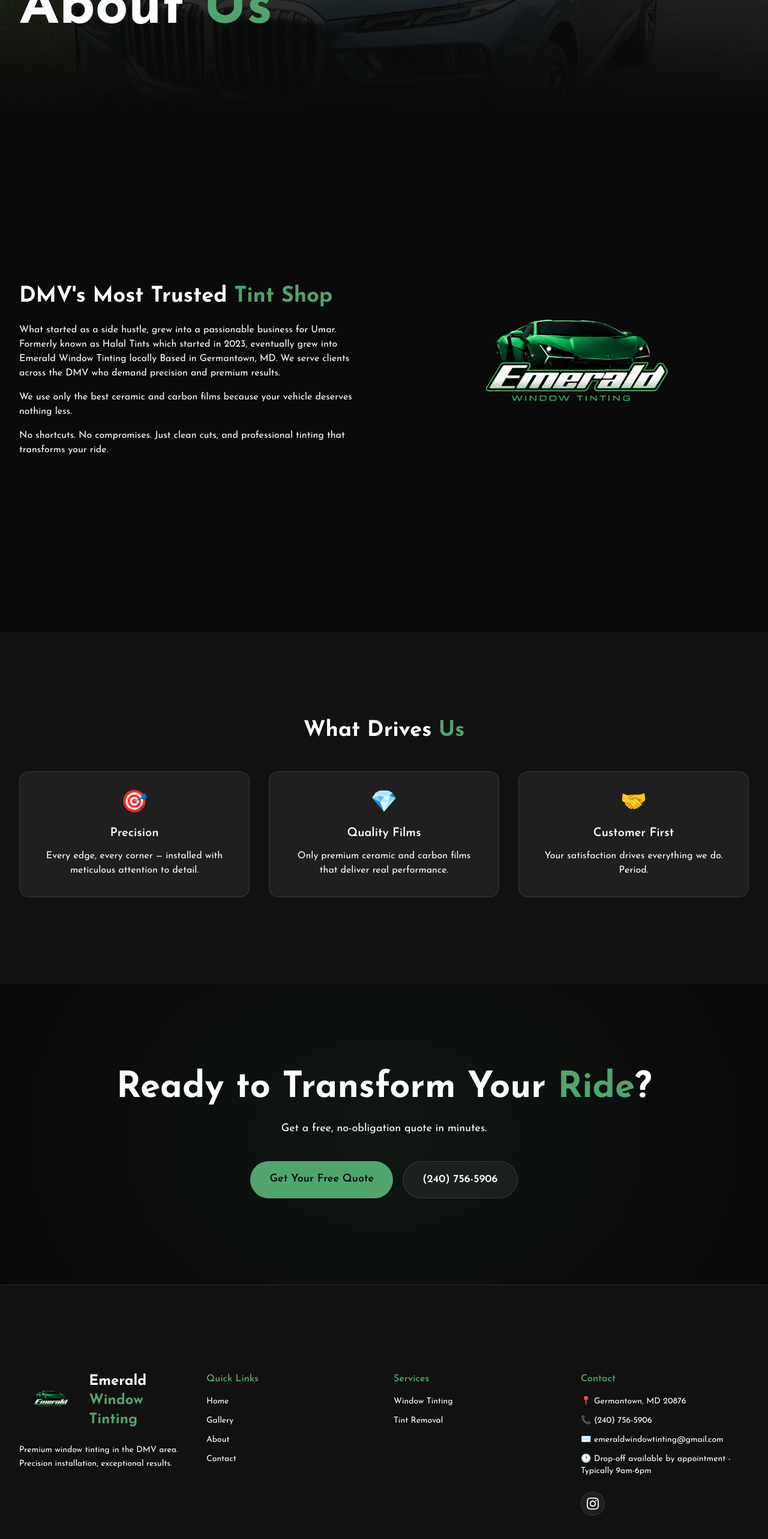
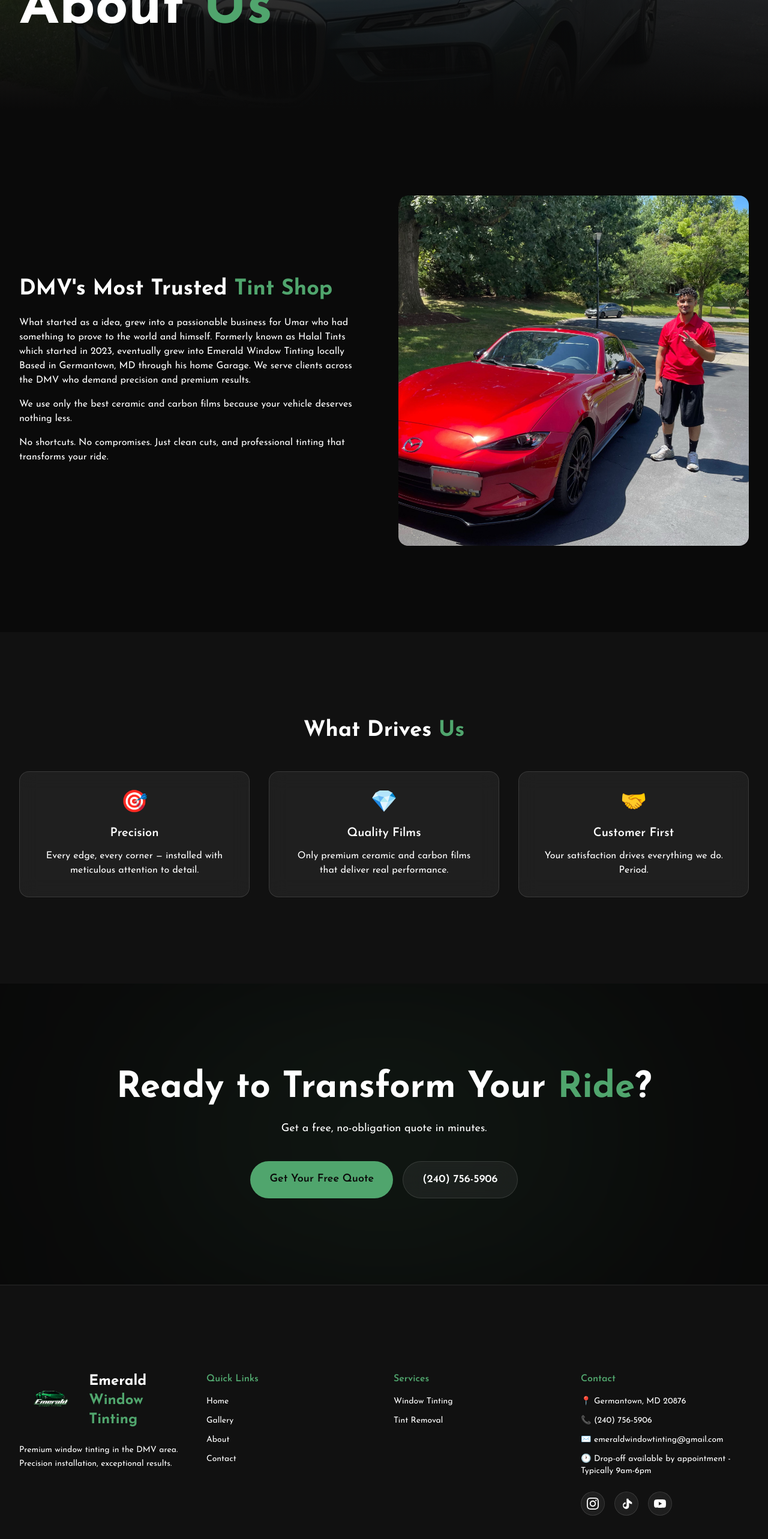
Before and after one commit to Alibababeats/EMRLDTINTS, a Next.js app: page /about in a window 1280 px wide. Shown: the part 218-2784 px from the top of the page at 60% size. Built offline with nearby package versions, Linux system fonts and the light colour scheme.

Commit message:
added photo to the about page

```diff
--- a/src/app/about/page.tsx
+++ b/src/app/about/page.tsx
@@ -59,9 +59,9 @@
               </h2>
               <div className="space-y-4 text-muted">
                 <p>
-                  What started as a side hustle, grew into a passionable business for Umar.
+                  What started as a idea, grew into a passionable business for Umar who had something to prove to the world and himself.
                   Formerly known as Halal Tints which started in 2023, eventually grew into Emerald Window Tinting
-                  locally Based in Germantown, MD. We serve clients across the DMV who demand precision
+                  locally Based in Germantown, MD through his home Garage. We serve clients across the&nbsp;DMV who demand precision
                   and premium results.
                 </p>
                 <p>
@@ -75,10 +75,10 @@
             </div>
             <div className="relative aspect-square rounded-2xl overflow-hidden">
               <Image
-                src="/emrldlogomasked.png"
-                alt="Emerald Window Tinting"
+                src="/umar.jpg"
+                alt="Umar - Founder of Emerald Window Tinting"
                 fill
-                className="object-contain p-4"
+                className="object-cover"
               />
             </div>
           </div>
--- a/src/app/services/tint-removal/page.tsx
+++ b/src/app/services/tint-removal/page.tsx
@@ -76,7 +76,7 @@
           <div className="space-y-6">
             {steps.map((step, i) => (
               <div key={step.num} className="glass-card p-6 flex items-start gap-6">
-                <span className="text-4xl font-hatton font-bold text-emerald/30">{step.num}</span>
+                <span className="text-4xl font-hatton font-bold text-emerald">{step.num}</span>
                 <div>
                   <h3 className="font-semibold text-lg mb-1">{step.title}</h3>
                   <p className="text-muted text-sm">{step.desc}</p>
--- a/src/components/Footer.tsx
+++ b/src/components/Footer.tsx
@@ -75,6 +75,28 @@
                   <path d="M12 2.163c3.204 0 3.584.012 4.85.07 3.252.148 4.771 1.691 4.919 4.919.058 1.265.069 1.645.069 4.849 0 3.205-.012 3.584-.069 4.849-.149 3.225-1.664 4.771-4.919 4.919-1.266.058-1.644.07-4.85.07-3.204 0-3.584-.012-4.849-.07-3.26-.149-4.771-1.699-4.919-4.92-.058-1.265-.07-1.644-.07-4.849 0-3.204.013-3.583.07-4.849.149-3.227 1.664-4.771 4.919-4.919 1.266-.057 1.645-.069 4.849-.069zm0-2.163c-3.259 0-3.667.014-4.947.072-4.358.2-6.78 2.618-6.98 6.98-.059 1.281-.073 1.689-.073 4.948 0 3.259.014 3.668.072 4.948.2 4.358 2.618 6.78 6.98 6.98 1.281.058 1.689.072 4.948.072 3.259 0 3.668-.014 4.948-.072 4.354-.2 6.782-2.618 6.979-6.98.059-1.28.073-1.689.073-4.948 0-3.259-.014-3.667-.072-4.947-.196-4.354-2.617-6.78-6.979-6.98-1.281-.059-1.69-.073-4.949-.073zm0 5.838c-3.403 0-6.162 2.759-6.162 6.162s2.759 6.163 6.162 6.163 6.162-2.759 6.162-6.163c0-3.403-2.759-6.162-6.162-6.162zm0 10.162c-2.209 0-4-1.79-4-4 0-2.209 1.791-4 4-4s4 1.791 4 4c0 2.21-1.791 4-4 4zm6.406-11.845c-.796 0-1.441.645-1.441 1.44s.645 1.44 1.441 1.44c.795 0 1.439-.645 1.439-1.44s-.644-1.44-1.439-1.44z"/>
                 </svg>
               </a>
+              <a
+                href="https://www.tiktok.com/@emeraldwindowtinting?_r=1&_t=ZP-94m2Ixiexpu"
+                target="_blank"
+                rel="noopener noreferrer"
+                className="w-10 h-10 glass-card flex items-center justify-center rounded-full hover:border-emerald/50 transition-all"
+                aria-label="Follow us on TikTok"
+              >
+                <svg className="w-5 h-5" fill="currentColor" viewBox="0 0 24 24">
+                  <path d="M19.59 6.69a4.83 4.83 0 0 1-3.77-4.25V2h-3.45v13.67a2.89 2.89 0 0 1-5.2 1.74 2.89 2.89 0 0 1 2.31-4.64 2.86 2.86 0 0 1 .88.13V9.4a6.26 6.26 0 0 0-1-.1A6.56 6.56 0 0 0 5 16.59a6.56 6.56 0 0 0 10.86 4.43 6.33 6.33 0 0 0 1.38-4.18V10.45a8.29 8.29 0 0 0 5.91 2.32v-3.6a4.83 4.83 0 0 1-.72-.05z"/>
+                </svg>
+              </a>
+              <a
+                href="https://youtube.com/@emeraldwindowtinting?si=JaZitxLrR0nMpbjk"
+                target="_blank"
+                rel="noopener noreferrer"
+                className="w-10 h-10 glass-card flex items-center justify-center rounded-full hover:border-emerald/50 transition-all"
+                aria-label="Subscribe to us on YouTube"
+              >
+                <svg className="w-5 h-5" fill="currentColor" viewBox="0 0 24 24">
+                  <path d="M23.498 6.186a3.016 3.016 0 0 0-2.122-2.136C19.505 3.545 12 3.545 12 3.545s-7.505 0-9.377.505A3.017 3.017 0 0 0 .502 6.186C0 8.07 0 12 0 12s0 3.93.502 5.814a3.016 3.016 0 0 0 2.122 2.136c1.871.505 9.376.505 9.376.505s7.505 0 9.377-.505a3.015 3.015 0 0 0 2.122-2.136C24 15.93 24 12 24 12s0-3.93-.502-5.814zM9.545 15.568V8.432L15.818 12l-6.273 3.568z"/>
+                </svg>
+              </a>
             </div>
           </div>
         </div>
```
Also changed, not shown: galleryimages/umar.jpg (added), public/umar.jpg (added).
